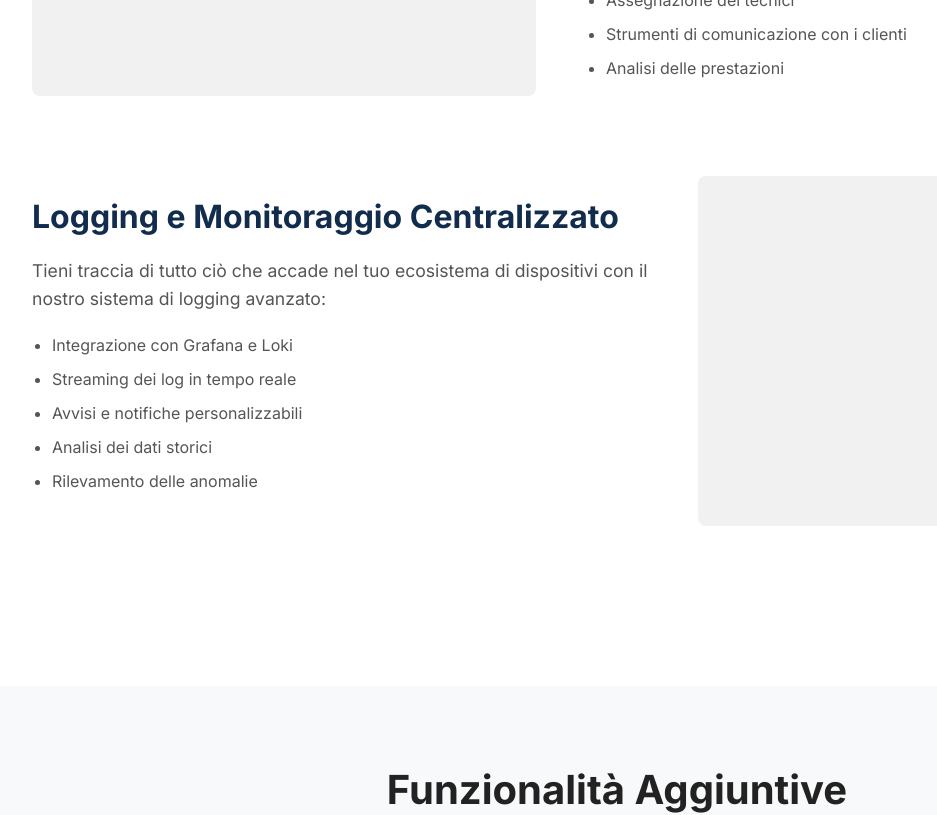
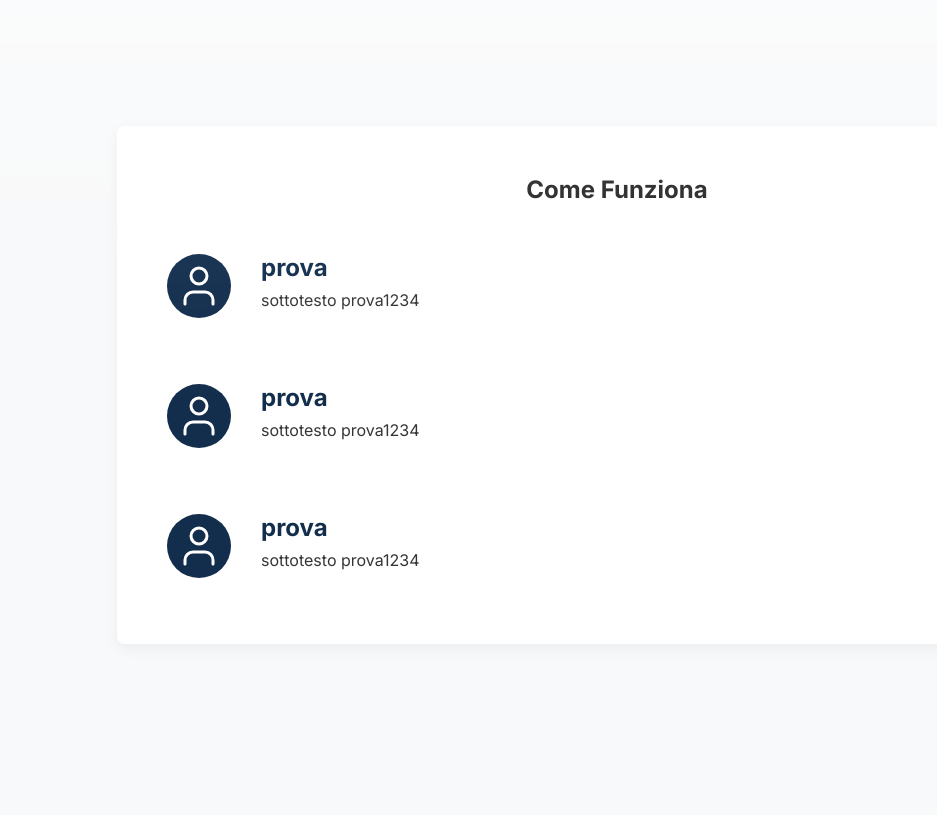
Before and after one commit to Fruncis/sito.enjoy, a React (Create React App) app: page /features in a window 1280 px wide. Shown: the part 1660-2475 px from the top of the page, without its empty margins (23-960 px from the left). Built offline with nearby package versions, Linux system fonts and the light colour scheme.

Commit message:
added workflow section

```diff
--- a/package.json
+++ b/package.json
@@ -6,6 +6,7 @@
     "@testing-library/jest-dom": "^5.17.0",
     "@testing-library/react": "^13.4.0",
     "@testing-library/user-event": "^13.5.0",
+    "lucide-react": "^0.544.0",
     "motion": "^12.23.19",
     "react": "^18.2.0",
     "react-dom": "^18.2.0",
--- a/src/App.js
+++ b/src/App.js
@@ -4,7 +4,7 @@ import './App.css';
 
 // Import pages
 import Home from './pages/Home/Home';
-import Features from './pages/Features';
+import Features from './pages/Features/Features';
 import Products from './pages/Products';
 import About from './pages/About';
 import Contact from './pages/Contact';
--- a/src/components/Footer.js
+++ b/src/components/Footer.js
@@ -20,13 +20,13 @@ const Footer = () => {
                 Soluzioni innovative per la gestione, diagnostica e manutenzione dei dispositivi.
               </p>
               <div className="social-links">
-                <a href="https://www.facebook.com/enjoyricondizionati.it" className="social-link">
+                <a href="https://www.facebook.com/enjoyricondizionati.it" className="social-link" target='_blank' rel="noreferrer">
                   <i className="fa-brands fa-facebook-f"></i>
                 </a>
                 <a href="#" className="social-link">
                   <i className="fa-brands fa-linkedin-in"></i>
                 </a>
-                <a href="https://www.instagram.com/enjoyricondizionati/" className="social-link">
+                <a href="https://www.instagram.com/enjoyricondizionati/" className="social-link" target='_blank' rel="noreferrer">
                   <i className="fa-brands fa-instagram"></i>
                 </a>
               </div>
@@ -61,16 +61,17 @@ const Footer = () => {
                   <a
                     href='https://share.google/0OxuINwgOee964Gtr'
                     target='_blank'
+                    rel="noreferrer"
                     className='contact-links'
                   >
                     Corso Vittorio Emanuele II, 52 - 70122 Bari
                   </a>
-                 <a href=''></a>
                 </p>
                 <p><i className="fa-solid fa-phone"></i>
                   <a
                     href='tel:+39 02 213 5117'
                     target='_blank'
+                    rel="noreferrer"
                     className='contact-links'
                   >
                     +39 02 213 5117
@@ -80,6 +81,7 @@ const Footer = () => {
                   <a
                     href='mailto:info@enjoycube.it'
                     target='_blank'
+                    rel="noreferrer"
                     className='contact-links'
                   >
                     info@enjoycube.it
--- a/src/pages/Features.css
+++ b/src/pages/Features/Features.css
@@ -77,6 +77,19 @@
   color: #555;
   line-height: 1.5;
 }
+
+.wf-section{
+  padding: 300px 0px;
+  background: var(--light-bg);
+  display: flex;
+  justify-content: center;
+  mask-image: linear-gradient(0deg, #FFFF, 90%,  transparent);
+}
+/*.wf-transition{
+  position: absolute;
+  mask-image: linear-gradient(90deg, #ffff,60% ,  transparent);
+  top: auto;
+}*/
 
 /* Additional Features */
 .additional-features {
--- a/src/pages/Features.js
+++ b/src/pages/Features/Features.js
@@ -1,5 +1,6 @@
 import React from 'react';
-import './Features.css';
+import "./Features.css"
+import WorkflowSection from './components/WorkflowSection.js';
 
 const Features = () => {
   return (
@@ -33,9 +34,9 @@ const Features = () => {
             </div>
           </div>
 
-          <div className="feature-item reverse fade-in">
+          {/*<div className="feature-item reverse fade-in">
             <div className="feature-image">
-              {/* Placeholder for feature image */}
+              {/* Placeholder for feature image }
             </div>
             <div className="feature-details">
               <h3>Gestione Inventario e Tracciabilità</h3>
@@ -52,7 +53,7 @@ const Features = () => {
 
           <div className="feature-item fade-in">
             <div className="feature-image">
-              {/* Placeholder for feature image */}
+              {/* Placeholder for feature image }
             </div>
             <div className="feature-details">
               <h3>Pannello di Assistenza e Supporto</h3>
@@ -66,7 +67,7 @@ const Features = () => {
                 <li>Analisi delle prestazioni</li>
               </ul>
             </div>
-          </div>
+          </div>*/}
 
           <div className="feature-item reverse fade-in">
             <div className="feature-image">
@@ -85,6 +86,11 @@ const Features = () => {
             </div>
           </div>
         </div>
+
+      </section>
+      <section className='wf-section section'>
+        <div className='wf-transition'/>
+        <WorkflowSection/>
       </section>
 
       {/* Additional Features */}
--- /dev/null
+++ b/src/pages/Features/components/WorkflowSection.css
@@ -0,0 +1,43 @@
+.wf-container{
+    display: flex;
+    flex-direction: column;
+    width: 1000px;
+    row-gap: 50px;
+    background-color: #ffff;
+    border-radius: var(--border-radius);
+    padding: 50px;
+    box-shadow: 0 5px 15px rgba(0, 0, 0, 0.05);
+}
+
+.wf-header{
+    color: var(--dark-bg);
+    display: flex;
+    justify-content: center;
+}
+
+.step-icon-container{
+    width: 64px;
+    height: 64px;
+    background-color: var(--primary-color);
+    border-radius: 50%;
+}
+
+.step-container{ /*media section to do*/
+    display: flex;
+    flex-direction: row;
+    column-gap: 30px;
+}
+
+.step-container h2{
+    color: var(--primary-color);
+}
+
+.step-container .text{
+    line-height: 2.2;
+}
+
+.step-icon-container{
+    display: flex;
+    justify-content: center;
+    align-items: center;
+}
--- /dev/null
+++ b/src/pages/Features/components/WorkflowSection.js
@@ -0,0 +1,43 @@
+import { User } from "lucide-react"
+import "./WorkflowSection.css"
+
+const WorkflowStep = (props)=>{
+    return (
+        <div className="step-container">
+            <div className="step-icon-container">
+                {props.children}
+            </div>
+            <div className="step-body-container ">
+                <div className="step-header text">
+                    <h2>{props.header}</h2>
+                </div>
+                <div className="step-subtext text">
+                    <p>{props.subtext}</p>
+                </div>
+            </div>
+        </div>
+    )
+}
+
+const WorkflowSection = ()=>{
+    return (
+        <div className="wf-container">
+            <div className="wf-header">
+                <h1>Come Funziona</h1>
+            </div>
+            <WorkflowStep header="prova" subtext="sottotesto prova1234">
+                <User size={48} color="white" strokeWidth={1.5}/>
+            </WorkflowStep>
+            <WorkflowStep header="prova" subtext="sottotesto prova1234">
+                <User size={48} color="white" strokeWidth={1.5}/>
+            </WorkflowStep>
+            <WorkflowStep header="prova" subtext="sottotesto prova1234">
+                <User size={48} color="white" strokeWidth={1.5}/>
+            </WorkflowStep>
+        </div>
+    )
+}
+
+
+
+export default WorkflowSection
--- a/src/pages/Home/components/SustainabilitySection.js
+++ b/src/pages/Home/components/SustainabilitySection.js
@@ -1,8 +1,7 @@
 import "./SustainabilitySection.css"
 import * as motion from "motion/react-client"
 import leafStatImage from "../../../assets/images/leaf-stat-image.png"
-import { useEffect, useState } from "react"
-import { useAnimate, useAnimation } from "motion/react"
+import { useAnimate} from "motion/react"
 
 const SustainabilityCard = (props)=>{
   const [scope, animate] = useAnimate()
```
Also changed, not shown: 1 other file (tests, documents, lock files or other folders).
